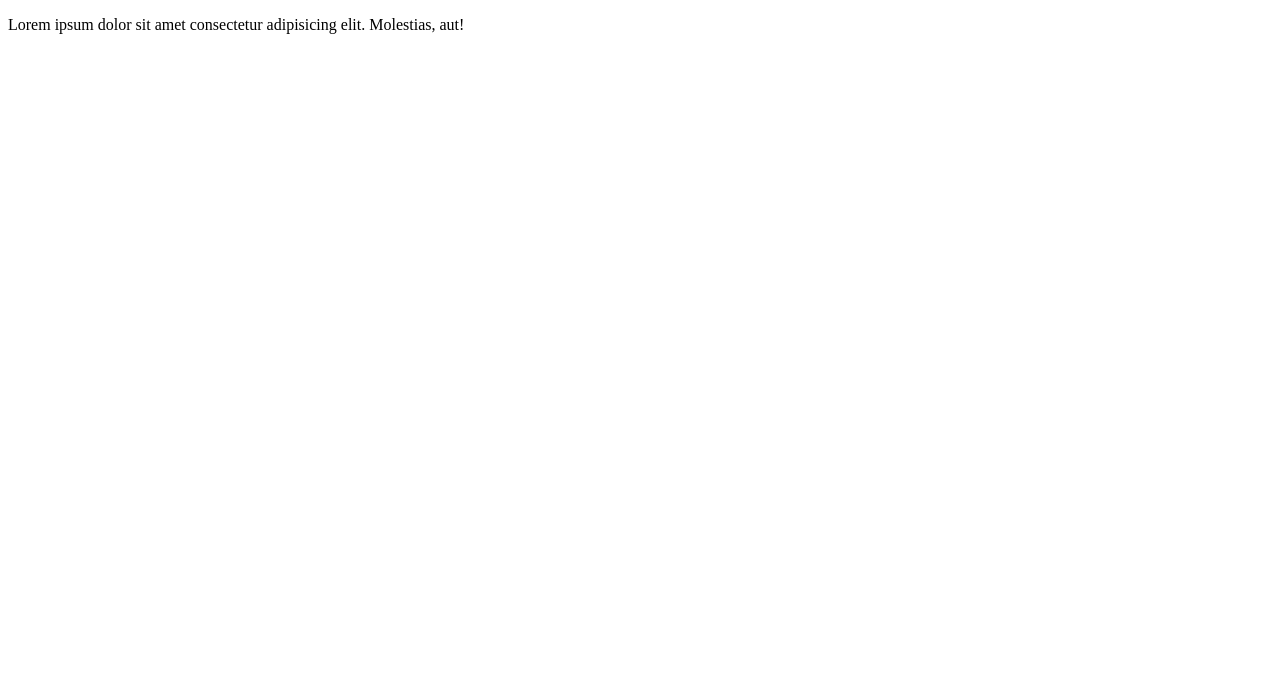
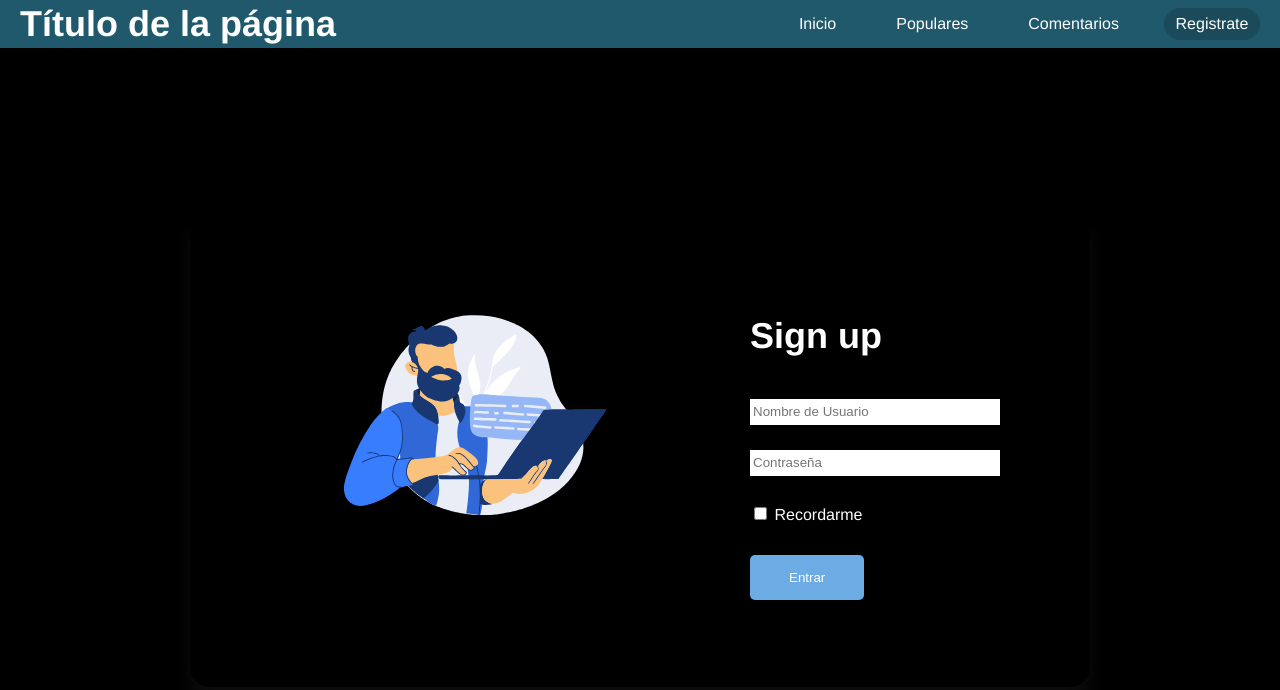
Before and after one commit to ematevez/-24257_Grup_4, a plain HTML site: page pages/register.html in a window 1280 px wide. Drawn offline with Linux system fonts and the light colour scheme; a web font is replaced by a local one.

Commit message:
4th commit
register page a revisar y confirmar, y apliqu'e cambios a columna en la p'agina principal para ver como quedaba

```diff
--- a/pages/register.html
+++ b/pages/register.html
@@ -1,11 +1,65 @@
 <!DOCTYPE html>
 <html lang="es">
 <head>
-    <meta charset="UTF-8">
-    <meta name="viewport" content="width=device-width, initial-scale=1.0">
+  <meta charset="UTF-8">
+  <meta name="viewport" content="width=device-width, initial-scale=1.0">
+	<link rel="stylesheet" href="../styles/register.css">
+
+		<!-- Google fonts -->
+	<link rel="preconnect" href="https://fonts.googleapis.com">
+	<link rel="preconnect" href="https://fonts.gstatic.com" crossorigin>
+	<link href="https://fonts.googleapis.com/css2?family=Jersey+10+Charted&family=Platypi:ital,wght@0,300..800;1,300..800&family=Roboto:wght@400;900&display=swap" rel="stylesheet">
     <title>Document</title>
 </head>
 <body>
-    <p>Lorem ipsum dolor sit amet consectetur adipisicing elit. Molestias, aut!</p>
+  <header>
+		<!-- Barra de navegación -->
+		<nav class="navbar">
+			<a href="#"><h2>Título de la página</h2></a>
+			<ul>
+				<li><a href="#">Inicio</a></li>
+				<li><a href="#popular">Populares</a></li>
+				<li><a href="#comments">Comentarios</a></li>
+				<li><a href="./pages/register.html" target="_blank" class="register">Registrate</a></li>
+			</ul>
+	  </nav>
+	</header>
+	<main>
+		<section class="sign_in">
+			<div class="container">
+				<div class="signin-content">
+					<div class="signin-image">
+						<figure>
+							<img src="../static/images/login-img.svg" alt="imagen de inicio de sesión">
+						</figure>
+					</div>
+					<div class="signin-form">
+						<h2 class="form-title">
+							Sign up
+						</h2>
+						<form method="post" class="register-form" id="login-form">
+							<div class="form-group">
+								<input type="text" name="your-name" id="your-name" placeholder="Nombre de Usuario">
+							</div>
+							<div class="form-group">
+								<input type="password" name="your-pass" id="your-pass" placeholder="Contraseña">
+							</div>
+							<div class="form-group">
+								<input type="checkbox" name="remember-me" id="remember-me" class="agree-term">
+								<label for="remember-me" class="label-agree-term">
+									<span>
+										Recordarme
+									</span>
+								</label>
+							</div>
+							<div class="form-group form-button">
+								<input type="submit" name="signin" id="singin" value="Entrar" class="form-submit">
+							</div>
+						</form>
+					</div>
+				</div>
+			</div>
+		</section>
+	</main>
 </body>
 </html>
--- a/styles/index.css
+++ b/styles/index.css
@@ -13,15 +13,24 @@ header {
 	background-color: #1F596B;
 }
 
+main {
+
+	display: flex;
+	flex-direction: column;
+	align-items: center;
+	justify-content: center;
+}
+
 section {
 	/* Espacio entre una sección y otra */
 	margin-bottom: 50px;
 	/* background color para ver los espacios */
-	background-color: #292828;
+	background-color: #a78a8a;
 }
 
 /* Estilos de la navbar */
 .navbar {
+	width: 100vw;
 	display: flex;
 	justify-content: space-between;
 	align-items: center;
@@ -42,11 +51,12 @@ section {
 
 .navbar ul li{
 	margin: 20px;
+	text-decoration: none;
+	list-style-type: none;
 }
 
-.navbar ul li {
-	text-decoration: none;
-	list-style-type: none;
+.navbar ul li:last-child {
+	margin-left: 5px;
 }
 
 /* Sección del banner */
@@ -70,7 +80,14 @@ section {
 	align-items: center;
 }
 
+#popular {
+	max-width: 980px;
+}
+
 .banner-content-div {
+	display: flex;
+	justify-content: space-around;
+	align-items: center;
 	margin: 0 50px;
 }
 
@@ -90,6 +107,21 @@ section {
 a{
 	text-decoration: none;
 	color: #f2f2f2;
+}
+
+#comments{
+	display: flex;
+	flex-direction: column;
+	justify-content: space-between;
+	align-items: center;
+	max-width: 980px;
+}
+
+.lang-content-div {
+	max-width: 980px;
+	display: flex;
+	flex-direction:row;
+	justify-content: space-around;
 }
 
 
--- a/styles/register.css
+++ b/styles/register.css
@@ -0,0 +1,221 @@
+body, html {
+	margin: 0;
+	padding: 0;
+	font-family: "Platypi", Helvetica, sans-serif;
+}
+
+body {
+	background-color: black;
+	color: white;
+	font-weight: 400;
+	line-height: 1.8;
+}
+
+header {
+	background-color: #1F596B;
+}
+
+section {
+	display: block;
+	unicode-bidi: isolate;
+}
+
+div {
+	display: block;
+	unicode-bidi: isolate;
+}
+
+.register{
+	display: block;
+	width: 6rem;
+	height: 2rem;
+	background-color:#1B4B5A;
+	border-radius: 4rem;
+	align-content: center;
+	text-align: center;
+}
+/* Estilos de la navbar */
+.navbar {
+	width: 100vw;
+	display: flex;
+	justify-content: space-between;
+	align-items: center;
+	height: 6vh;
+}
+
+.navbar a {
+	margin-left: 20px;
+	text-decoration: none;
+	color: white;
+}
+
+.navbar ul {
+	display: flex;
+	justify-content: space-evenly;
+	align-items: center;
+}
+
+.navbar ul li{
+	margin: 20px;
+	text-decoration: none;
+	list-style-type: none;
+}
+
+.navbar ul li:last-child {
+	margin-left: 5px;
+}
+
+/* Estilos del form */
+.sign_in{
+	width: 100vw;
+	height: 100vh;
+	display: flex;
+	justify-content: center;
+	align-items: center;
+}
+
+.container {
+	display: flex;
+	justify-content: center;
+	align-items: center;
+	width: 900px;
+	margin: 0 auto;
+
+	box-shadow: 0 15px 16.83px 0.17px rgba(241, 239, 239, 0.05);
+	border-radius: 20px;
+}
+
+.signin-content {
+	display: flex;
+	padding-top: 67px;
+	padding-bottom: 87px;
+}
+
+.signin-image {
+	margin-left: 110px;
+	margin-right: 20px;
+	margin-top: 20px;
+	width: 70%;
+	overflow: hidden;
+}
+
+figure {
+	margin-bottom: 50px;
+	text-align: center;
+	display: block;
+	margin-block-start: 1em;
+	margin-block-end: 1em;
+	margin-inline-start: 40px;
+	margin-inline-end: 40px;
+	unicode-bidi: isolate;
+}
+
+img {
+	max-width: 100%;
+	height: auto;
+	overflow-clip-margin: content-box;
+	overflow: clip;
+}
+
+.signin-form {
+	margin-right: 90px;
+	margin-left: 80px;
+	width: 50%;
+	overflow: hidden;
+}
+
+.form-title {
+	margin-bottom: 33px;
+}
+
+h2{
+	line-height: 1.66;
+	margin: 0;
+	padding: 0;
+	font-weight: 700;
+	color: white;
+	font-size: 36px;
+
+	display: block;
+	margin-block-start: 0.83em;
+	margin-block-end: 0.83em;
+	margin-inline-start: 0px;
+	margin-inline-end: 0px;
+	unicode-bidi: isolate;
+}
+
+.register-form {
+	width: 100%;
+}
+
+form {
+	display: block;
+	margin-top: 0em;
+	unicode-bidi: isolate;
+}
+
+.form-group {
+	position: relative;
+	margin-bottom: 25px;
+	overflow: hidden;
+}
+
+.form-group:last-child{
+	margin-bottom: 0;
+}
+
+input{
+	width: 100%;
+	display: block;
+	border: none;
+	border-bottom: 1px solid #fff;
+	padding: 6px 30px;
+	box-sizing: border-box;
+
+	outline: none;
+
+}
+
+input[type= "text" i]{
+	padding-block: 5px;
+	padding-inline: 3px;
+}
+
+input[type= "password" i]{
+	padding-block: 5px;
+	padding-inline: 3px;
+}
+
+label {
+	cursor: pointer;
+	position: absolute;
+	left: 0;
+	color: #fff;
+	transform: translateY(50%);
+}
+
+.label-agree-term {
+	position: relative;
+	top: 0%;
+	transform: translateY(0);
+}
+
+.agree-term {
+	display: inline-block;
+	width: auto;
+}
+
+#signin {
+	margin-top: 16px;
+}
+
+.form-submit{
+	display: inline-block;
+	background: #6dabe4;
+	color: #fff;
+	border-bottom: none;
+	width: auto;
+	padding: 15px 39px;
+	border-radius: 5px;
+	cursor: pointer;
+}
```
Also changed, not shown: static/images/login-img.svg (added).
